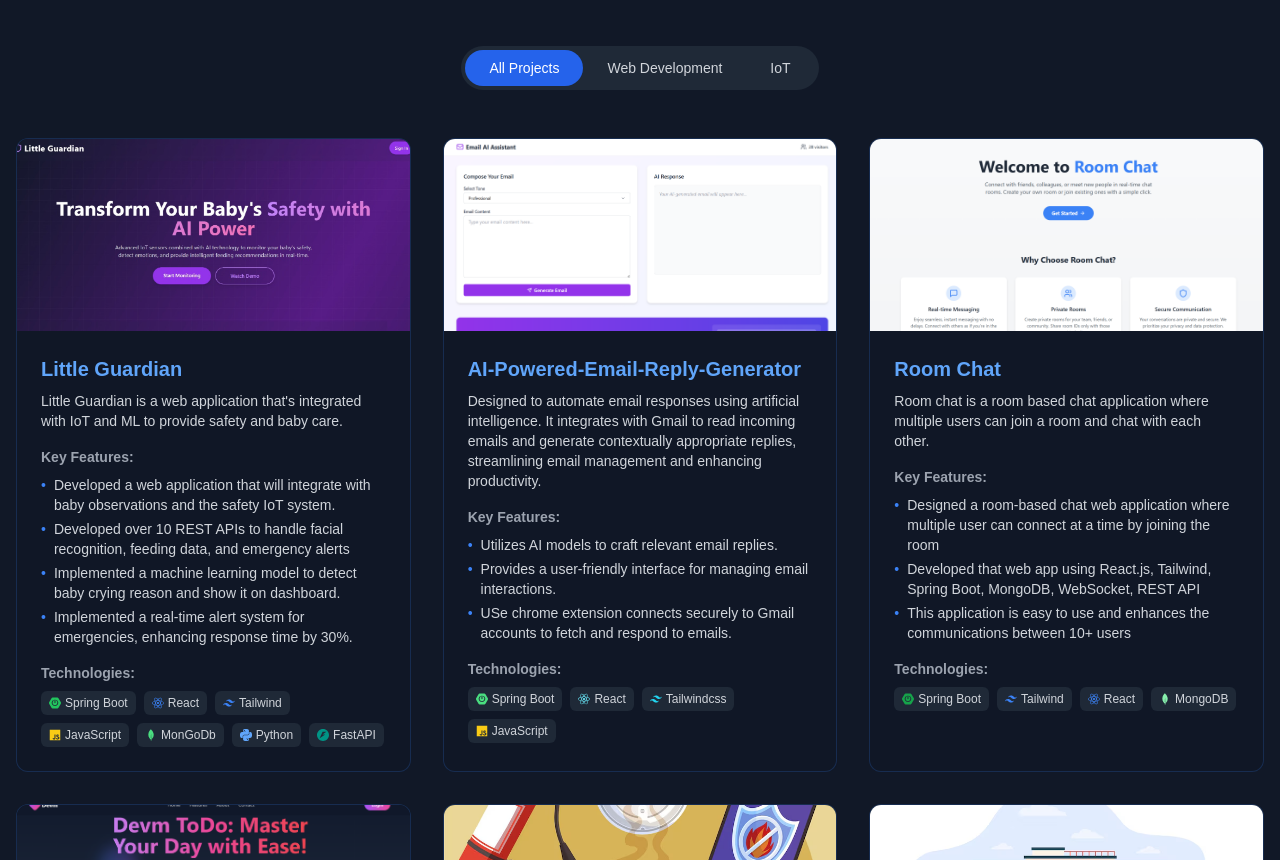
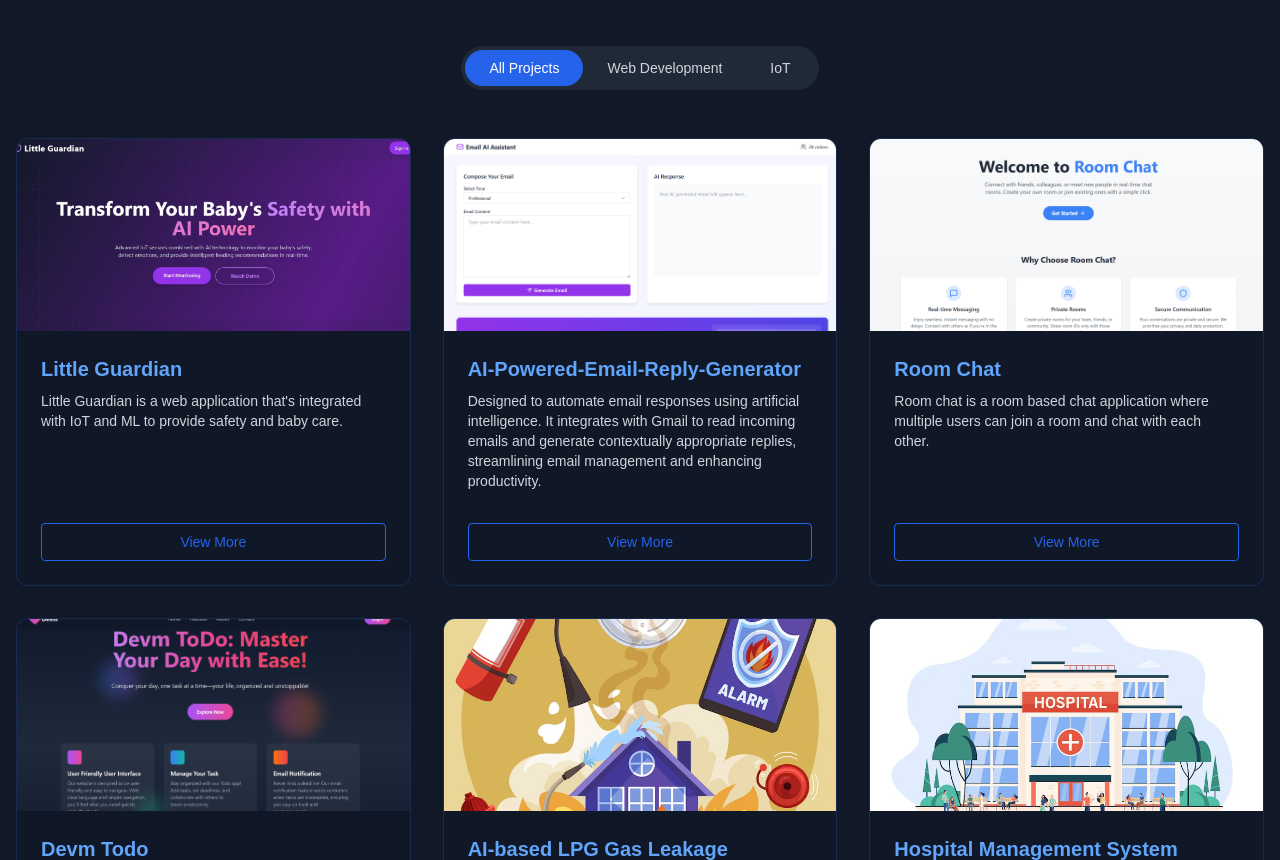
Before and after one commit to Debmalya06/Debmalya_Pan_Self-Portfolio, a React (Vite) app: page / in a window 1280 px wide. Shown: the part 1940-2800 px from the top of the page. Built offline with nearby package versions, Linux system fonts and the light colour scheme.

Commit message:
update projects section

```diff
--- a/src/components/Projects.jsx
+++ b/src/components/Projects.jsx
@@ -21,6 +21,7 @@ import { ExternalLink } from "lucide-react";
 const Projects = () => {
   const [activeTab, setActiveTab] = useState("all");
   const [redirectLoading, setRedirectLoading] = useState(false);
+  const [expanded, setExpanded] = useState({}); // Track expanded state per project
   const navigate = useNavigate();
 
   const handleViewMore = () => {
@@ -176,9 +177,20 @@ const Projects = () => {
 
   ];
 
-  const filteredProjects = activeTab === "all" ? projects : projects.filter((project) => project.category === activeTab);
+  const filteredProjects =
+    activeTab === "all"
+      ? projects
+      : projects.filter((project) =>
+          Array.isArray(project.category)
+            ? project.category.includes(activeTab)
+            : project.category === activeTab
+        );
 
 
+
+  const handleExpand = (id) => {
+    setExpanded((prev) => ({ ...prev, [id]: !prev[id] }));
+  };
 
   return (
     <section id="projects" className="py-20 bg-gray-900">
@@ -225,7 +237,10 @@ const Projects = () => {
 
         <div className="grid grid-cols-1 md:grid-cols-2 lg:grid-cols-3 gap-8">
           {filteredProjects.map((project) => (
-            <div key={project.id} className="project-card rounded-xl overflow-hidden card-hover">
+            <div
+              key={project.id}
+              className="project-card rounded-xl overflow-hidden card-hover flex flex-col h-full bg-gray-800"
+            >
               <div className="relative overflow-hidden group">
                 <img
                   src={project.image || "/placeholder.svg"}
@@ -253,10 +268,13 @@ const Projects = () => {
                   </div>
                 </div>
               </div>
-              <div className="p-6">
+              {/* Make this div grow to fill space, pushing the button down */}
+              <div className="p-6 flex flex-col flex-1">
                 <h3 className="text-xl font-bold mb-2 text-blue-400">{project.title}</h3>
                 <p className="text-gray-300 mb-4 text-sm">{project.description}</p>
 
+                {expanded[project.id] && (
+                  <>
                     <div className="mb-4">
                       <h4 className="text-sm font-semibold text-gray-400 mb-2">Key Features:</h4>
                       <ul className="text-gray-300 text-sm space-y-1">
@@ -268,7 +286,6 @@ const Projects = () => {
                         ))}
                       </ul>
                     </div>
-
                     <div>
                       <h4 className="text-sm font-semibold text-gray-400 mb-2">Technologies:</h4>
                       <div className="flex flex-wrap gap-2">
@@ -284,6 +301,17 @@ const Projects = () => {
                         ))}
                       </div>
                     </div>
+                  </>
+                )}
+
+                {/* Spacer to push button to bottom */}
+                <div className="flex-1"></div>
+              <button
+  className="mt-4 px-4 py-2 bg-transparent border border-blue-600 text-blue-600 hover:bg-blue-600 hover:text-white rounded transition-all text-sm"
+  onClick={() => handleExpand(project.id)}
+>
+  {expanded[project.id] ? "Hide Details" : "View More"}
+</button>
               </div>
             </div>
           ))}
@@ -299,6 +327,11 @@ const Projects = () => {
             <FaGithub /> View More on GitHub
           </a>
         </div> */}
+
+
+
+
+
             <div className="text-center">
           <button
             onClick={handleViewMore}
```
Lines whose indentation alone changed are shown as unchanged.
